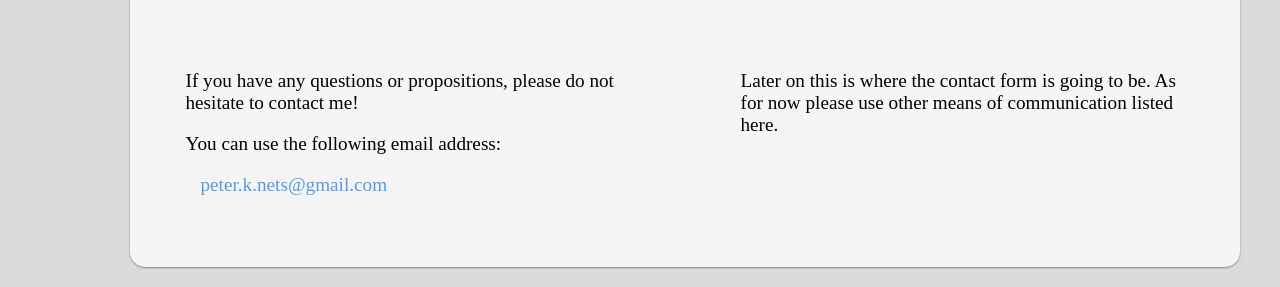
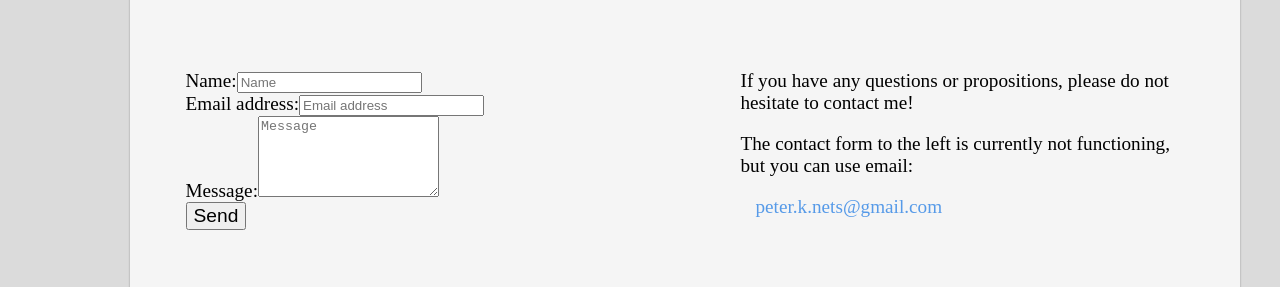
Before and after one commit to portojs/portfolio_1, a React app: page / in a window 1280 px wide. Shown: the part 1378-1665 px from the top of the page. Built offline with nearby package versions, Linux system fonts and the light colour scheme; some icons are missing; a web font is replaced by a local one.

Commit message:
First draft of contact-form

```diff
--- a/src/components/page-contact.js
+++ b/src/components/page-contact.js
@@ -9,23 +9,34 @@ class PageContact extends Component {
             <h2>CONTACT</h2>
           </div>
           <div className="left-column">
+            <form>
+              <div>
+                <label htmlFor="form-name">Name:</label>
+                <input id="form-name" type="text" placeholder="Name" />
+              </div>
+              <div>
+                <label htmlFor="form-email">Email address:</label>
+                <input id="form-email" type="text" placeholder="Email address" />
+              </div>
+              <div>
+                <label htmlFor="form-message">Message:</label>
+                <textarea rows="5" id="form-message" placeholder="Message" />
+              </div>
+              <button type="submit">Send</button>
+            </form>
+          </div>
+          <div className="right-column">
             <p>
               If you have any questions or propositions,
               please do not hesitate to contact me!
             </p>
             <p>
-              You can use the following email address:
+              The contact form to the left is currently
+              not functioning, but you can use email:
             </p>
             <p>
               <i className="fa fa-envelope"></i>
               <a href="mailto:peter.k.nets@gmail.com">peter.k.nets@gmail.com</a>
-            </p>
-          </div>
-          <div className="right-column">
-            <p>
-              Later on this is where the contact form is going to be.
-              As for now please use other means of communication
-              listed here.
             </p>
           </div>
         </div>
--- a/src/scss/app.scss
+++ b/src/scss/app.scss
@@ -48,7 +48,9 @@ h4 {
 }
 
 p,
-ul {
+ul,
+label,
+button {
   font-size: 1.2em;
 }
 
@@ -222,24 +224,20 @@ a {
   margin-right: 0.4em;
 }
 
+#contact form {
+  width: 100%;
+}
+
+#contact fieldset {
+  display: block;
+}
+
 #contact .right-column {
   margin: 5em 5% 7em;
 }
 
 #contact a {
   padding-left: 15px;
-}
-
-#contact li {
-  display: inline-block;
-  padding-right: 1.2em;
-}
-
-#contact i {
-  color: $blue;
-  &:hover {
-    color: $green;
-  }
 }
 
 //*****************************************************
```
